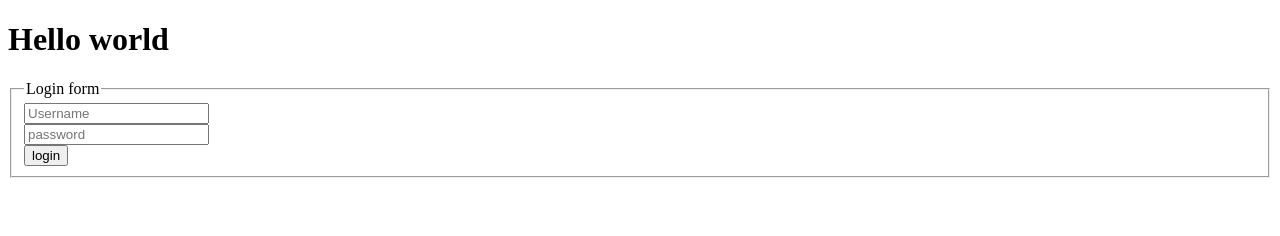
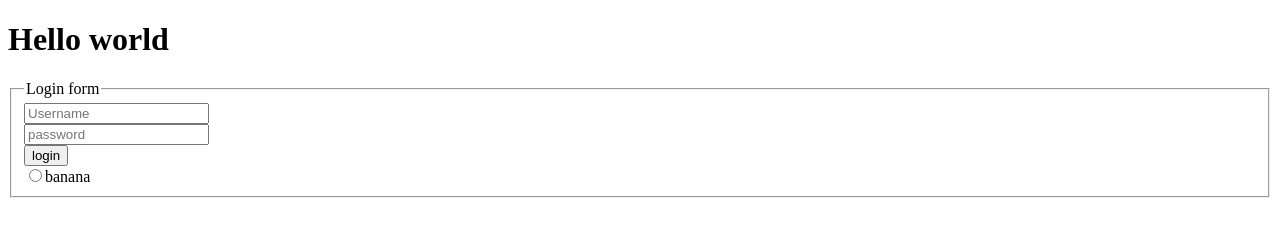
Before and after one commit to Nangcoding/meanning_ingithut, a plain HTML site: page index.html in a window 1280 px wide. Drawn offline with Linux system fonts and the light colour scheme.

Commit message:
tag v1.0.0

```diff
--- a/index.html
+++ b/index.html
@@ -18,6 +18,9 @@
         <div>
             <button>login</button>
         </div>
+        <form action="">
+            <input type="radio" name="fruit" value="banana">banana
+        </form>
     </fieldset>
 </body>
 </html>
```
